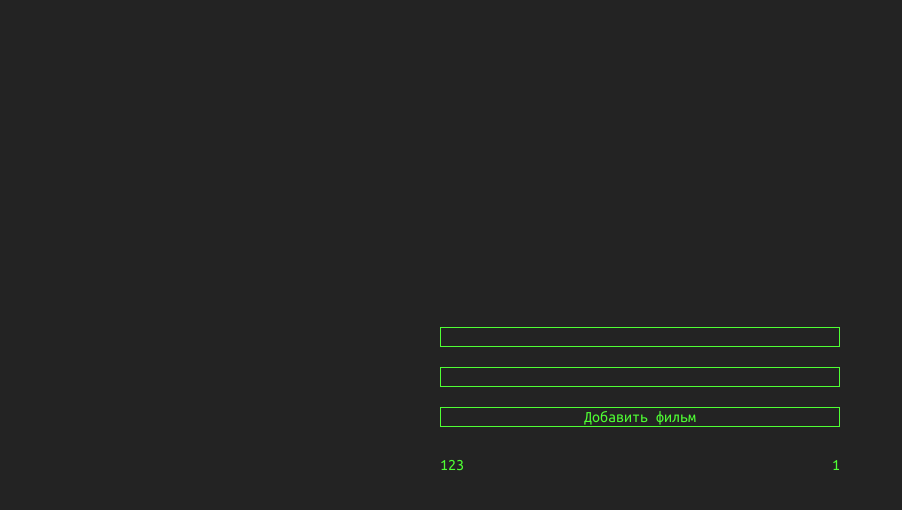
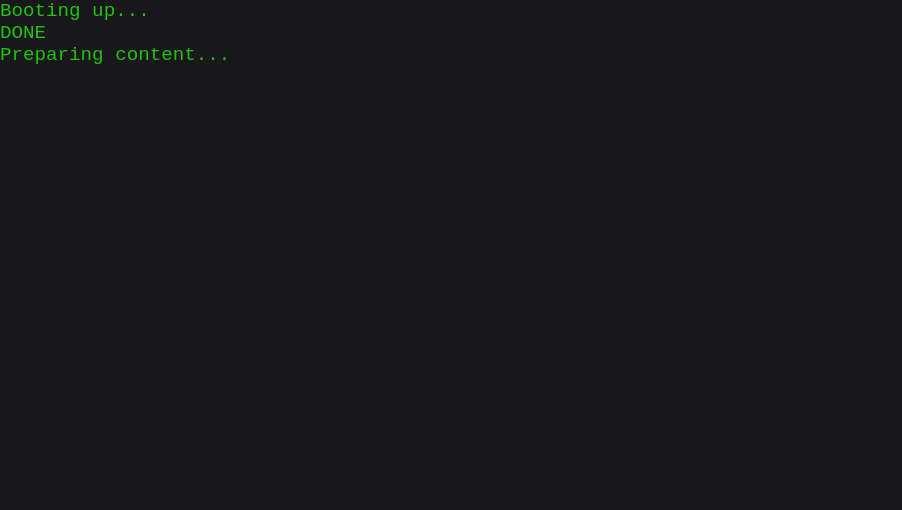
Before and after one commit to EqueTheSlayer/Ilyuhin-terminalchik-front, a React (Create React App) app: page / in a window 1280 px wide. Shown: the top 510 px of the page, without its empty margins (0-902 px from the left). Built offline with nearby package versions, Linux system fonts and the light colour scheme; no server answers.

Commit message:
added layout for preloader

```diff
--- a/src/App.tsx
+++ b/src/App.tsx
@@ -4,6 +4,7 @@ import {getMovieList} from "./services/movies/movies.api";
 import {CreateMovie} from "./components/create-movie";
 import {MovieModel} from "./models/movie-list/movie-list.model";
 import styles from "./index.module.scss";
+import {Loading} from "./components/loading";
 
 let moviesDefaultValue: MovieModel[] = [{
   title: '123',
@@ -37,6 +38,7 @@ const App = function () {
   return (
     <div className={styles.App}>
       <div>
+        <Loading />
         <MoviesContext.Provider value={moviesDefaultValue}>
           <CreateMovie movies={movies}/>
           <MovieList movies={movies}/>
--- a/src/colors/index.module.scss
+++ b/src/colors/index.module.scss
@@ -1 +1,2 @@
 $greenText: #4fff34;
+$backgroundGrey: #18181B;
--- a/src/components/create-movie/index.module.scss
+++ b/src/components/create-movie/index.module.scss
@@ -8,12 +8,16 @@
   max-width: 400px;
 
   & input {
-    margin-bottom: 20px;
+    margin-bottom: 10px;
     border: 1px solid $greenText;
     background: transparent;
     color: $greenText;
     height: 20px;
-    padding: 0;
+    padding: 0 5px;
+
+    &::placeholder {
+      color: $greenText;
+    }
 
     &:focus {
       box-shadow: none;
@@ -27,6 +31,7 @@
     background: transparent;
     border: 1px solid $greenText;
     font-size: 16px;
+    cursor: pointer;
   }
 
 }
--- a/src/components/create-movie/index.tsx
+++ b/src/components/create-movie/index.tsx
@@ -27,9 +27,9 @@ export const CreateMovie = (props: {movies: MovieModel[]}) => {
 
   return (
     <form onSubmit={formedMovie} className={styles.Form}>
-      <Input name={'title'} type={'text'}/>
-      <Input name={'rating'} type={'number'} max={10} step={0.1}/>
-      <button type={"submit"}>Добавить фильм</button>
+      <Input name={'title'} type={'text'} placeholder={'Название_'}/>
+      <Input name={'rating'} type={'number'} max={10} step={0.1} placeholder={'Оценка_'}/>
+      <button type={"submit"}>[Добавить фильм]</button>
     </form>
   )
 }
--- a/src/components/input/index.tsx
+++ b/src/components/input/index.tsx
@@ -1,5 +1,5 @@
-export const Input = (props: {name: string, type: string, max?: number, step?: number}) => {
+export const Input = (props: {name: string, type: string, max?: number, step?: number, placeholder: string}) => {
   return (
-    <input name={props.name} type={props.type} max={props.max} min={0} step={props.step}/>
+    <input name={props.name} type={props.type} max={props.max} min={0} step={props.step} placeholder={props.placeholder}/>
   )
 }
--- /dev/null
+++ b/src/components/loading/index.module.scss
@@ -0,0 +1,108 @@
+@import "../../colors/index.module";
+
+body {
+  background-color: #000000;
+  margin: 0;
+}
+
+.Terminal{
+  animation-name: fadeOut;
+  animation-duration: 1ms;
+  animation-fill-mode: forwards;
+  animation-delay: 9000ms;
+  position: absolute;
+  top: 0;
+  bottom: 0;
+  left: 0;
+  right: 0;
+  z-index: 100;
+  background: $backgroundGrey;
+}
+
+p {
+  display: block;
+  width: 0;
+  margin: 0;
+  font-size:1.2rem;
+  color: #20C20E;
+  overflow: hidden;
+  font-family: monospace;
+  white-space: nowrap;
+  animation-name: writeText;
+  animation-duration: 1000ms;
+  animation-fill-mode: forwards;
+}
+
+.Delay1 {
+  animation-delay: 500ms;
+}
+.Delay2 {
+  animation-delay: 2000ms;
+}
+.Delay3 {
+  animation-delay: 3000ms;
+}
+.Delay4 {
+  animation-delay: 8000ms;
+}
+
+@keyframes writeText {
+  from {
+    width: 0;
+  }
+  to {
+    width: 230px;
+  }
+}
+
+@keyframes fadeOut {
+  from {
+    opacity: 1;
+  }
+  to {
+    opacity: 0;
+  }
+}
+
+@keyframes fadeIn {
+  from {
+    opacity: 0;
+  }
+  to {
+    opacity: 1;
+  }
+}
+
+#loader {
+  width: 100%;
+  height: 2px;
+  background-color: black;
+}
+
+#loaded {
+  height: 2px;
+  width: 0;
+  background-color: #20C20E;
+  animation-name: load;
+  animation-duration: 1000ms;
+  animation-fill-mode: forwards;
+}
+
+@keyframes load {
+  0% {
+    width: 0;
+  }
+  50% {
+    width: 70%;
+  }
+  70% {
+    width: 100%;
+  }
+  80% {
+    opacity: 1;
+  }
+  100% {
+    width: 100%;
+    opacity: 0;
+  }
+}
--- /dev/null
+++ b/src/components/loading/index.tsx
@@ -0,0 +1,12 @@
+import styles from './index.module.scss';
+
+export const Loading = () => {
+  return (
+    <div className={styles.Terminal}>
+      <p className={styles.Delay1}>Booting up...</p>
+      <p className={styles.Delay2}>DONE</p>
+      <p className={styles.Delay3}>Preparing content...</p>
+      <p className={styles.Delay4}>DONE</p>
+    </div>
+  )
+}
--- a/src/components/movie-list/index.tsx
+++ b/src/components/movie-list/index.tsx
@@ -6,8 +6,8 @@ export const MovieList = (props: {movies: MovieModel[]}) => {
     <div>
       {props.movies.map((movie, index) => (
         <div key={index} className={styles.Movie}>
-          <div className={styles.Title}>{movie.title}</div>
-          <div>{movie.rating}</div>
+          <div className={styles.Title}>[{movie.title}]</div>
+          <div>[{movie.rating}]</div>
         </div>
       ))}
     </div>
--- a/src/index.module.scss
+++ b/src/index.module.scss
@@ -4,6 +4,11 @@
 * {
   font-family: "Ubuntu Mono", sans-serif;
   box-sizing: border-box;
+
+  &::selection {
+    background: $greenText;
+    color: $backgroundGrey;
+  }
 }
 
 body {
@@ -17,6 +22,6 @@ body {
   justify-content: center;
   align-items: center;
   flex-direction: column;
-  background: #232323;
+  background: $backgroundGrey;
   color: $greenText;
 }
```
Also changed, not shown: 1 other file (tests, documents, lock files or other folders).
